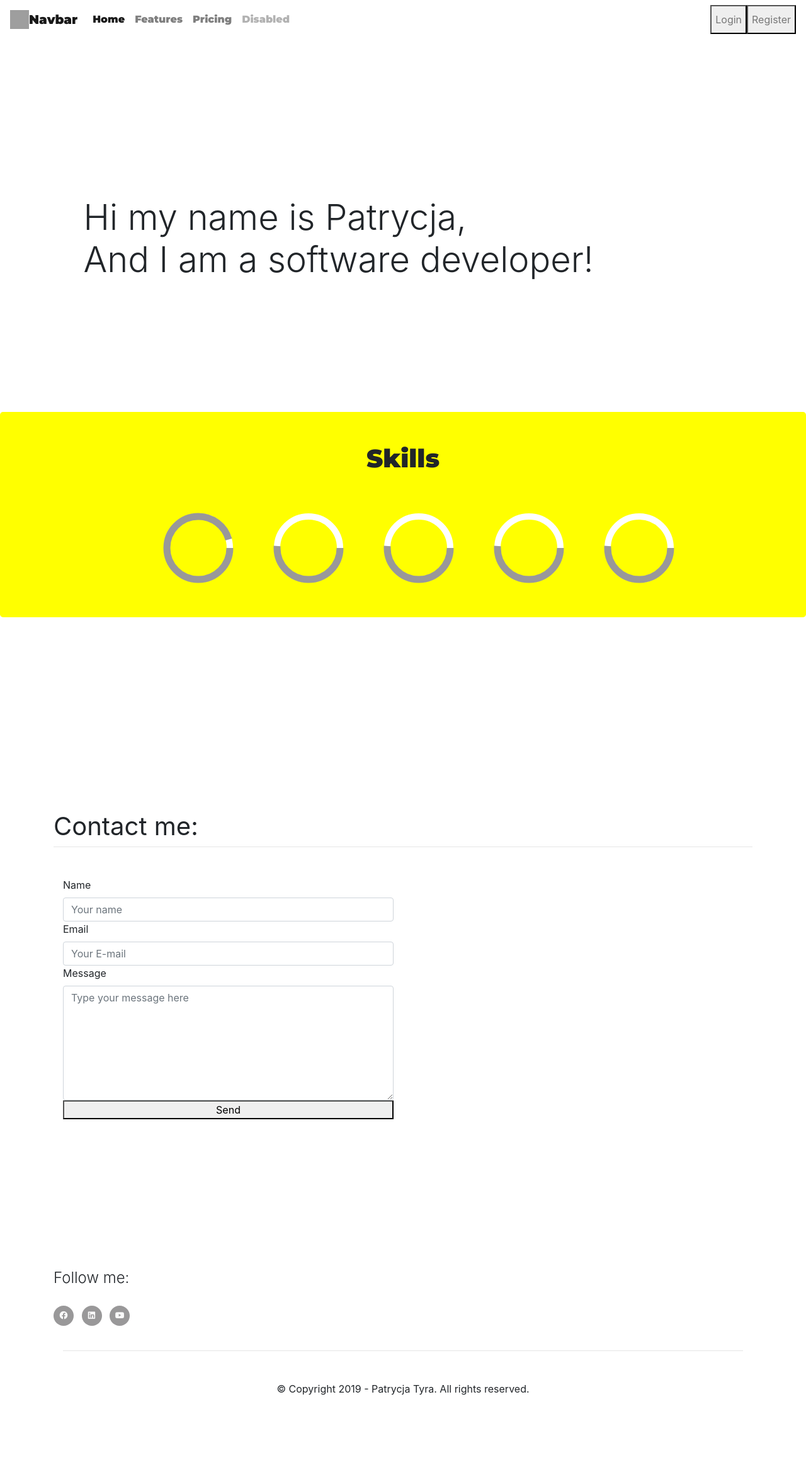
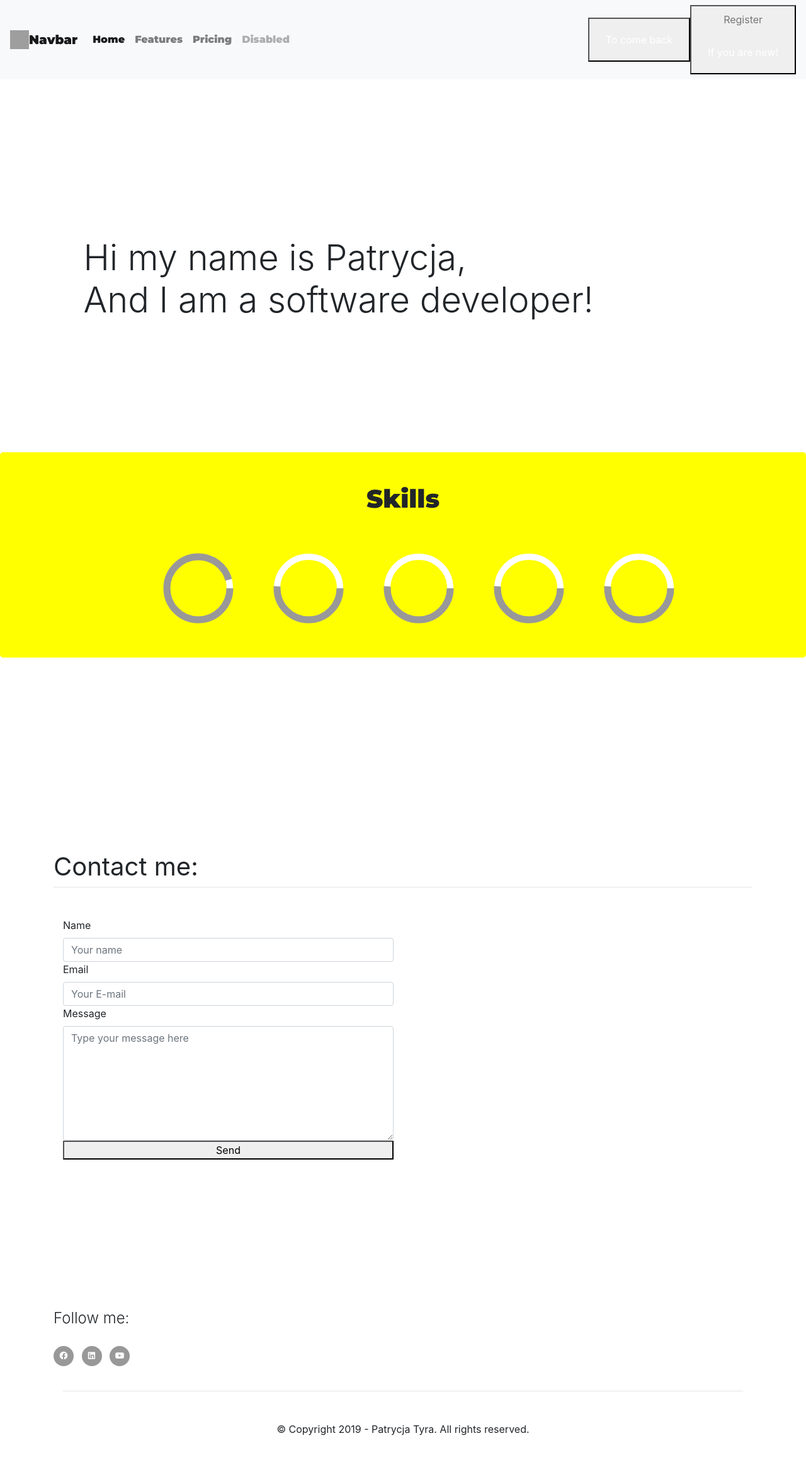
Before and after one commit to Xorast/portfolio, a Flask app: page / in a window 1280 px wide. Shown: the whole page at 63% size. Before the commit the page ends 2215 px from the top, so only its background shows below. Run offline with Flask 2, Linux system fonts and the light colour scheme; some libraries are stand-ins or nearby versions; grey boxes are pictures that could not be loaded.

Commit message:
added styling to button

```diff
--- a/static/css/style.css
+++ b/static/css/style.css
@@ -1,17 +1,66 @@
 @import url('https://fonts.googleapis.com/css?family=Montserrat:900&display=swap');
+
+/* Navbar */
+
+.buttonLogin {
+    box-sizing: border-box;
+    height: 50px;
+    width: 200px;
+    display: table;
+    font-size: 20px;
+    font-weight: bold;
+    box-shadow: 0px 0px 5px 0px rgba(0, 0, 0, 0.55);
+    transition: background .5s;
+    cursor: pointer;
+}
+
+span {
+    width: 100%;
+    height: 100%;
+    padding: 20px;
+    color: $button-color;
+    box-shadow: 0 0 0 3px $button-color inset;
+    background: transparent;
+}
+
+.away {
+    display: table-cell;
+    vertical-align: middle;
+    text-align: center;
+}
+
+.over {
+    display: none;
+}
+
+&:hover span.away {
+    display: none;
+}
+
+&:hover span.over {
+    display: table-cell;
+    vertical-align: middle;
+    text-align: center;
+    color: white;
+    box-shadow: none;
+}
+
+&:hover {
+    background: $button-color;
+}
+
+
+}
 .bg-light {
     background-color: #fff!important;
 }
-
 a {
     font-family: 'Montserrat', sans-serif;
 }
-
 .hero-area {
     padding: 250px 0 200px;
     position: relative;
 }
-
 .jumbotron {
     margin-bottom: 0.1em !important;
     background-color: #fff;
@@ -19,20 +68,17 @@
     font-family: 'Montserrat', sans-serif;
     font-weight: bolder;
 }
-
 #skills {
     background-color: yellow;
     padding: 50px;
     text-align: center;
 }
-
 .progress-holder {
     display: inline-block;
     width: 120px;
     height: 120px;
     margin: 50px 0px 0px 50px;
 }
-
 .label {
     opacity: 0;
     font-family: sans-serif;
@@ -48,12 +94,11 @@
     -webkit-animation: textin 4s forwards;
     animation: textin 4s forwards;
 }
-
 #nudgeright {
     margin-left: 6px;
 }
+
 /*Animation*/
-
 .progress-circle {
     fill: transparent;
     stroke: white;
@@ -65,43 +110,35 @@
     -webkit-animation: full 2s forwards;
     animation: full 2s forwards;
 }
-
 .progress-circle.one {
     -webkit-animation-delay: 0s;
     animation-delay: 0s;
 }
-
 .label.one {
     -webkit-animation-delay: 0s;
     animation-delay: 0s;
     transition: color 0.4s ease-in-out;
 }
-
 .progress-circle.two {
     -webkit-animation-delay: 1s;
     animation-delay: 1s;
 }
-
 .label.two {
     -webkit-animation-delay: 1s;
     animation-delay: 1s;
 }
-
 .label.three {
     -webkit-animation-delay: 2s;
     animation-delay: 2s;
 }
-
 .label.four {
     -webkit-animation-delay: 3s;
     animation-delay: 3s;
 }
-
 .label.five {
     -webkit-animation-delay: 4s;
     animation-delay: 4s;
 }
-
 .fullchaser {
     stroke: #999899;
     stroke-width: 11px;
@@ -109,7 +146,6 @@
     animation: fullchase 3s forwards;
     transition: all 0.4s ease-in-out;
 }
-
 .halfchaser {
     stroke: #999899;
     stroke-width: 11px;
@@ -117,84 +153,83 @@
     animation: halfchase 3s forwards;
     transition: all 0.4s ease-in-out;
 }
-
 @-webkit-keyframes full {
     from {
         stroke-dashoffset: 360;
     }
+
     to {
         stroke-dashoffset: 0;
     }
 }
-
 @keyframes full {
     from {
         stroke-dashoffset: 360;
     }
+
     to {
         stroke-dashoffset: 0;
     }
 }
-
 @-webkit-keyframes fullchase {
     from {
         stroke-dashoffset: 360;
     }
+
     to {
         stroke-dashoffset: 60;
     }
 }
-
 @keyframes fullchase {
     from {
         stroke-dashoffset: 360;
     }
+
     to {
         stroke-dashoffset: 60;
     }
 }
-
 @-webkit-keyframes halfchase {
     from {
         stroke-dashoffset: 360;
     }
+
     to {
         stroke-dashoffset: 200;
     }
 }
-
 @keyframes halfchase {
     from {
         stroke-dashoffset: 360;
     }
+
     to {
         stroke-dashoffset: 200;
     }
 }
-
 @-webkit-keyframes textin {
     0% {
         opacity: 0;
     }
+
+    100% {
+        opacity: 1;
+    }
+}
+@keyframes textin {
+    0% {
+        opacity: 0;
+    }
+
     100% {
         opacity: 1;
     }
 }
 
-    @keyframes textin {
-        0% {
-            opacity: 0;
-        }
-        100% {
-            opacity: 1;
-        }
-    }
 /* Footer */
-
 .social-links {
     padding-bottom: 15px;
 }
-
 .social-links li a i {
     width: 32px;
     height: 32px;
@@ -210,19 +245,15 @@
     -webkit-transition: all 0.35s ease-in-out;
     -o-transition: all 0.35s ease-in-out;
 }
-
 .social-links li a i:hover {
     background: #2b2b2b;
 }
-
 #follow-negative-space {
     margin-top: 190px;
 }
-
 #icons-negative-space {
     margin-top: 30px
 }
-
 .buttonSend {
     background-color: #999899;
     border-radius: 5px;
@@ -233,11 +264,9 @@
     margin: 4px 2px;
     cursor: pointer;
 }
-
 .button:hover {
     background-color: #343a40;
 }
-
 .btn-info {
     background-color: #166466;
     border-radius: 5px;
@@ -248,7 +277,6 @@
     margin: 4px 2px;
     cursor: pointer;
 }
-
 .btn-info:hover {
     background-color: #343a40;
 }
--- a/templates/pages/index.html
+++ b/templates/pages/index.html
@@ -29,11 +29,13 @@
                     <a class="nav-item nav-link disabled" href="#">Disabled</a>
                 </div>
             </div>
-            <button type="button">
-				<span class="navbar-text">Login</span>
+            <button type="buttonLogin">
+				<span class="away">Login</span>
+				<span class="over">To come back</span>
 			  </button>
-            <button type="button">
+            <button type="buttonRegister">
 				<span class="navbar-text">Register</span>
+				<span class="over">If you are new!</span>
 			  </button>
         </nav>
 
```
Lines whose indentation alone changed are shown as unchanged.
